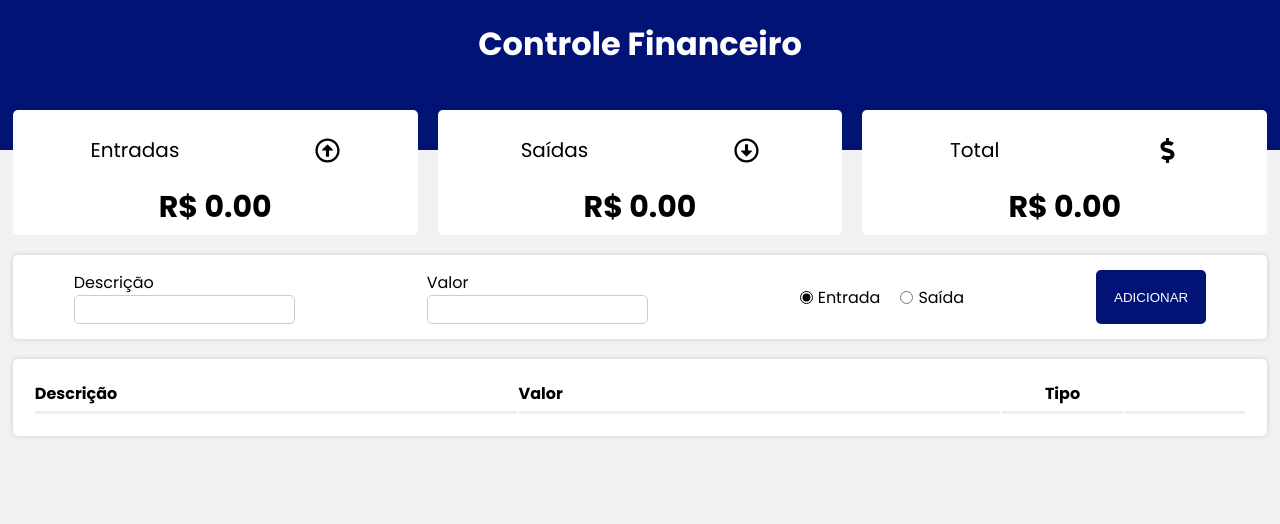
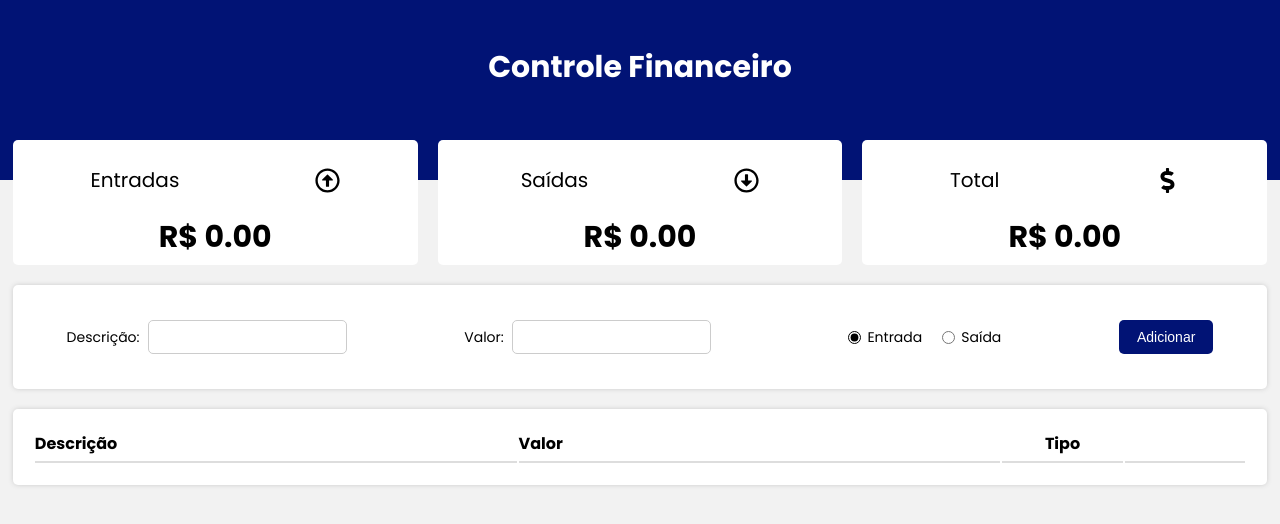
Before and after one commit to pedroiegler/finance-control-project, a React (Create React App) app: page / in a window 1280 px wide. Shown: the top 524 px of the page. Built offline with nearby package versions, Linux system fonts and the light colour scheme.

Commit message:
fix: corrections in this project

```diff
--- a/public/index.html
+++ b/public/index.html
@@ -6,10 +6,9 @@
     <link rel="preconnect" href="https://fonts.googleapis.com">
     <link rel="preconnect" href="https://fonts.gstatic.com" crossorigin>
     <link href="https://fonts.googleapis.com/css2?family=Poppins:wght@100;300;400;700&family=Roboto:wght@900&display=swap" rel="stylesheet">
-    <title>App Finanças</title>
+    <title>Controle Financeiro</title>
   </head>
   <body>
-    <noscript>You need to enable JavaScript to run this app.</noscript>
     <div id="root"></div>
   </body>
 </html>
--- a/src/components/Form/index.js
+++ b/src/components/Form/index.js
@@ -35,11 +35,11 @@ const Form = ({ handleAdd, transactionsList, setTransactionsList }) => {
     <>
        <C.Container>
                 <C.InputContent>
-                    <C.Label>Descrição</C.Label>
+                    <C.Label>Descrição:</C.Label>
                     <C.Input value={desc} onChange={(e) => setDesc(e.target.value)} />
                 </C.InputContent>
                 <C.InputContent>
-                    <C.Label>Valor</C.Label>
+                    <C.Label>Valor:</C.Label>
                     <C.Input value={amount} type="number" onChange={(e) => setAmount(e.target.value)} />
                 </C.InputContent>
                 <C.RadioGroup>
@@ -48,7 +48,7 @@ const Form = ({ handleAdd, transactionsList, setTransactionsList }) => {
                     <C.Input type="radio" id="rExpenses" name="group1" onChange = {() => setExpense(!isExpense)} />
                     <C.Label htmlFor="rExpenses">Saída</C.Label>
                 </C.RadioGroup>
-                <C.Button onClick={handleSave}>ADICIONAR</C.Button>
+                <C.Button onClick={handleSave}>Adicionar</C.Button>
             </C.Container>
             <Grid itens={transactionsList} setItens={setTransactionsList} />
     </>
--- a/src/components/Form/styles.js
+++ b/src/components/Form/styles.js
@@ -9,7 +9,7 @@ export const Container = styled.div`
     border-radius: 5px;
     display: flex;
     justify-content: space-around;
-    padding: 15px 0;
+    padding: 35px 0;
     gap: 10px;
 
     @media (max-width: 750px){
@@ -19,17 +19,21 @@ export const Container = styled.div`
 
 export const InputContent = styled.div`
     display: flex;
-    flex-direction: column;
+    flex-direction: row;
+    align-items: center;
 `;
 
-export const Label = styled.label``;
+export const Label = styled.label`
+    font-size: 14px;
+`;
 
 export const Input = styled.input`
     outline: none;
     border-radius: 5px;
-    padding: 5px 10px;
-    font-size: 15px;
+    padding: 8px;
+    font-size: 14px;
     border: 1px solid #ccc;
+    margin-left: 8px;
 `;
 
 export const RadioGroup = styled.div`
@@ -38,9 +42,8 @@ export const RadioGroup = styled.div`
 
     input{
         margin-left: 20px;
-        margin-right: 5px;
+        margin-right: 6px;
         accent-color: black;
-        margin-top: 0
     }
 `;
 
@@ -49,6 +52,13 @@ export const Button = styled.button`
     border: none;
     border-radius: 5px;
     cursor: pointer;
+    font-size: 14px;
     color: white;
     background-color: #011375;
+    transition: .1s;
+
+    &:hover {
+        background-color: #001069;
+        transform: scale(1.02);
+    }
 `;
--- a/src/components/Grid/styles.js
+++ b/src/components/Grid/styles.js
@@ -17,7 +17,7 @@ export const Tbody = styled.tbody``;
 export const Tr = styled.tr``;
 
 export const Th = styled.th`
-    border-bottom: inset;
+    border-bottom: 2px solid #ddd;
     padding-bottom: 5px;
     text-align: ${(props) => (props.alignCenter ? "center" : "start")};
     width: ${(props) => (props.width ? props.width + "%" : "auto")};
--- a/src/components/GridItem/index.js
+++ b/src/components/GridItem/index.js
@@ -19,7 +19,7 @@ const GridItem = ({ item, onDelete }) => {
                 )}
             </C.Td>
             <C.Td alignCenter>
-                <FaTrash onClick={() => onDelete(item.id)} />
+                <FaTrash className="trash-icon" onClick={() => onDelete(item.id)} />
             </C.Td>
         </C.Tr>
     );
--- a/src/components/GridItem/styles.js
+++ b/src/components/GridItem/styles.js
@@ -1,14 +1,24 @@
 import styled from "styled-components";
 
-export const Tr = styled.tr``;
+export const Tr = styled.tr`
+`;
 
 export const Td = styled.td`
-    padding-top: 15px;
+    padding: 15px 0 5px 0;
     text-align: ${(props) => (props.alignCenter ? "center" : "start")};
     word-break: break-all;
-
     svg{
         width: 18px;
         height: 18px;
     }
+
+    .trash-icon {
+        cursor: pointer;
+        transition: color 0.3s;
+
+        &:hover {
+            color: red;
+            transform: scale(1.02);
+        }
+    }
 `;
--- a/src/components/Header/styles.js
+++ b/src/components/Header/styles.js
@@ -1,7 +1,7 @@
 import styled from "styled-components";
 
 export const Container = styled.div`
-    height: 150px;
+    height: 180px;
     text-align: center;
     background: #011375;
 `;
@@ -9,6 +9,7 @@ export const Container = styled.div`
 export const Header = styled.h1``;
 
 export const Title = styled.div`
-    padding-top: 20px;
+    padding-top: 45px;
     color: #fff;
+    font-size: 30px;
 `;
```
Also changed, not shown: 2 other files (tests, documents, lock files or other folders).
